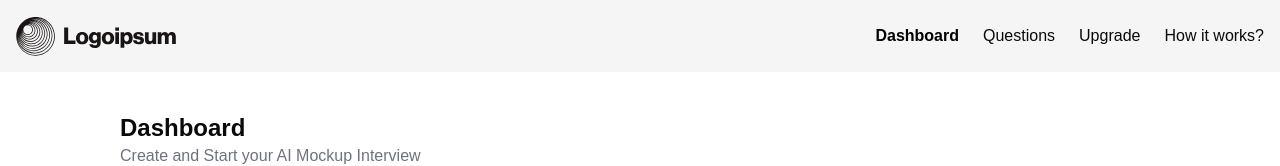
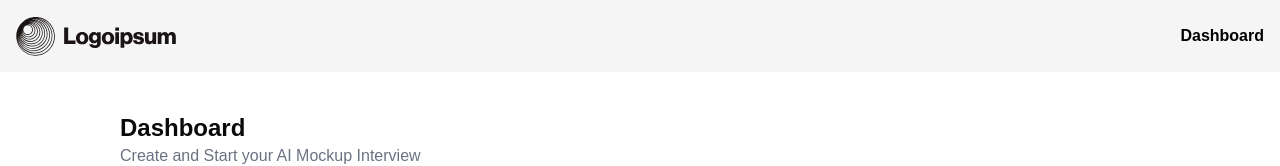
Before and after one commit to smaranbh7/Ask-Me, a Next.js app: page /dashboard in a window 1280 px wide. Shown: the top 166 px of the page. Built offline with nearby package versions, Linux system fonts and the light colour scheme; no server answers.

Commit message:
nav option change

```diff
--- a/app/dashboard/_components/Header.jsx
+++ b/app/dashboard/_components/Header.jsx
@@ -22,7 +22,7 @@ const Header = () => {
          ${path=='/dashboard'&& 'text-primary font-bold'}
         `}
         >Dashboard</li>
-        <li className={`hover:text-primary hover:font-bold transition-all cursor-pointer
+        {/* <li className={`hover:text-primary hover:font-bold transition-all cursor-pointer
          ${path=='/dashboard/questions'&& 'text-primary font-bold'}
         `}>Questions</li>
         <li className={`hover:text-primary hover:font-bold transition-all cursor-pointer
@@ -30,7 +30,7 @@ const Header = () => {
         `}>Upgrade</li>
         <li className={`hover:text-primary hover:font-bold transition-all cursor-pointer
          ${path=='/dashboard/how'&& 'text-primary font-bold'}
-        `}>How it works?</li>
+        `}>How it works?</li> */}
       </ul>
       <UserButton />
     </div>
```
